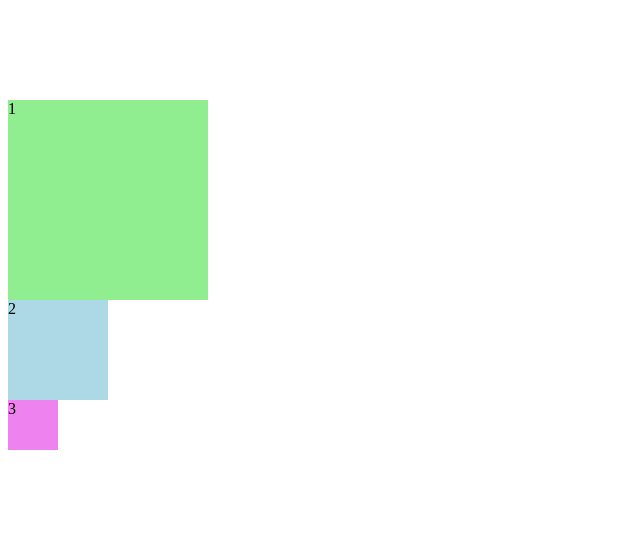
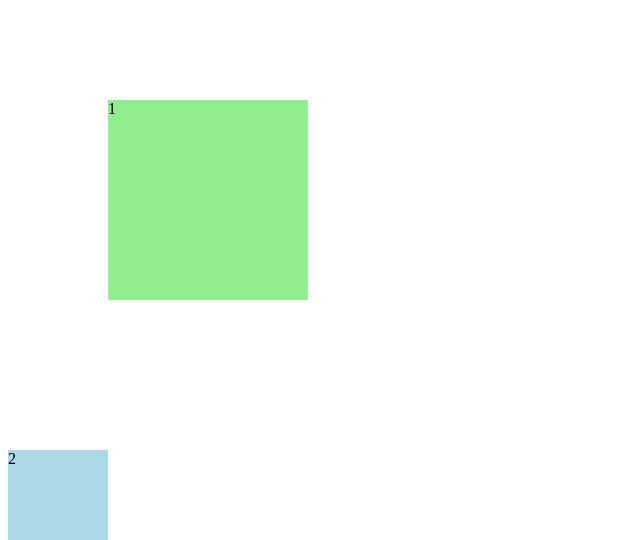
Before and after one commit to iiryu656fh/PermWeb-Smt3, a PHP site: page /dasarWeb/P2-CSS/index.html in a window 1280 px wide. Shown: the top 540 px of the page, without its empty margins (0-640 px from the left). Run offline with PHP 8.4, Linux system fonts and the light colour scheme.

Commit message:
P16: menambahkan margin

```diff
--- a/dasarWeb/P2-CSS/styleMargin16.css
+++ b/dasarWeb/P2-CSS/styleMargin16.css
@@ -2,7 +2,10 @@
     width: 200px;
     height: 200px;
     background-color: lightgreen;
+    margin-left: 100px;
     margin-top: 100px;
+    margin-bottom: 150px;
+    margin-right: 50px;
 }
 
 .dua {
```
